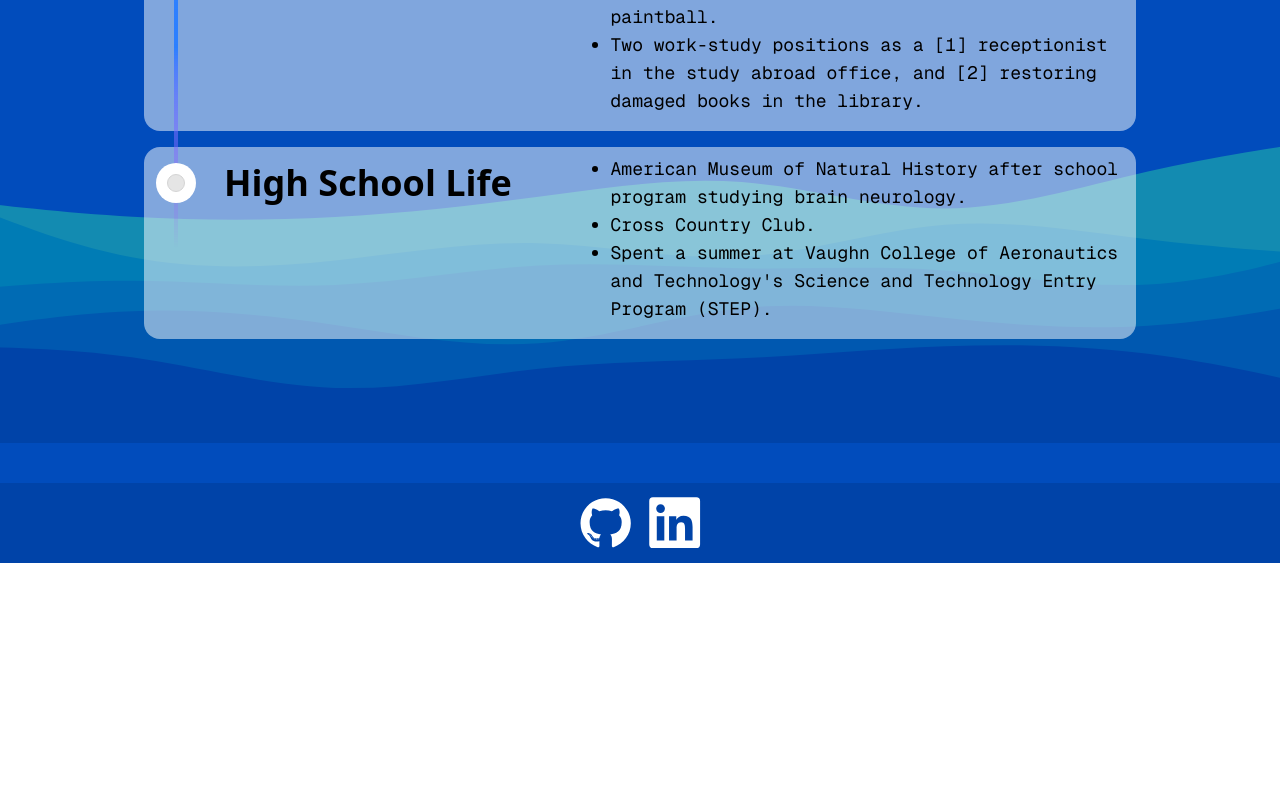
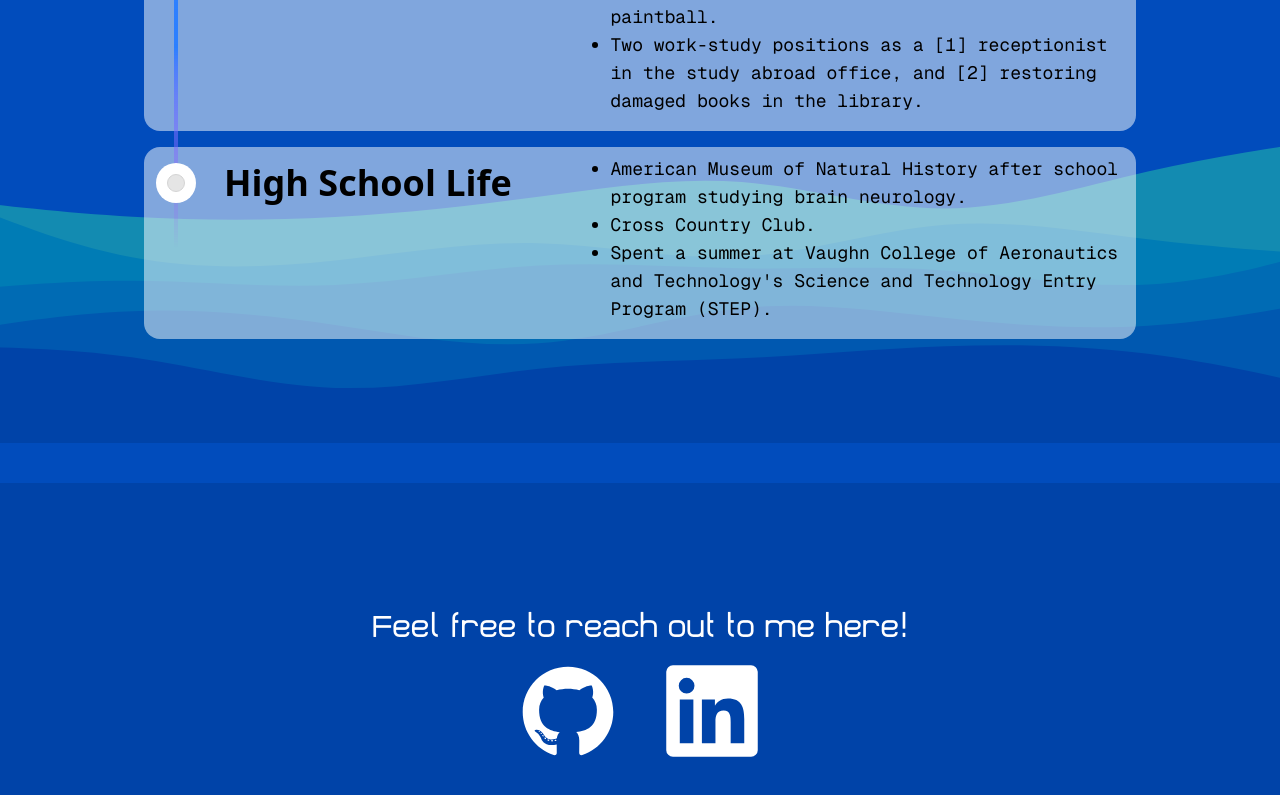
Before and after one commit to suzuhe481/portfolio-v3, a Next.js app: page / in a window 1280 px wide. Shown: the part 4570-5365 px from the top of the page. Before the commit the page ends 5133 px from the top, so only its background shows below. Built offline with nearby package versions, Linux system fonts and the light colour scheme.

Commit message:
style: style changes to current footer and changed it into the Contact component

```diff
--- a/src/app/page.tsx
+++ b/src/app/page.tsx
@@ -5,7 +5,7 @@ import { Hero } from "@/components/_main/Hero/Hero";
 import { TechStack } from "@/components/_main/TechStack/TechStack";
 import { Projects } from "@/components/_main/Projects/Projects";
 import { Experience } from "@/components/_main/Experience/Experience";
-import { Footer } from "@/components/_main/Footer/Footer";
+import { Contact } from "@/components/_main/Contact/Contact";
 
 export default function Home() {
   return (
@@ -15,7 +15,7 @@ export default function Home() {
       <TechStack />
       <Projects />
       <Experience />
-      <Footer />
+      <Contact />
     </>
   );
 }
--- /dev/null
+++ b/src/components/_main/Contact/Contact.tsx
@@ -0,0 +1,39 @@
+"use client";
+
+import { GitHubIcon } from "@/assets/icons/TechStackIcons";
+import { LinkedInIcon } from "@/assets/icons/PageIcons";
+
+import { motion } from "motion/react";
+
+export const Contact = () => {
+  return (
+    <div
+      id="contact"
+      className="flex flex-col gap-4 items-center justify-center bg-[#0043a8] h-full md:h-[50vh] py-12"
+    >
+      <p className="text-xl md:text-4xl text-center px-4 text-white font-plagiata">
+        Feel free to reach out to me here!
+      </p>
+      <div className="flex justify-center gap-12">
+        <motion.a
+          whileHover={{ y: -5, scale: 1.03 }}
+          whileTap={{ y: 5, scale: 1.03 }}
+          href="https://github.com/suzuhe481"
+          target="_blank"
+          rel="noopener noreferrer"
+        >
+          <GitHubIcon className="h-12 md:h-24 cursor-pointer" />
+        </motion.a>
+        <motion.a
+          whileHover={{ y: -5, scale: 1.03 }}
+          whileTap={{ y: 5, scale: 1.03 }}
+          href="https://www.linkedin.com/in/hector-suazo/"
+          target="_blank"
+          rel="noopener noreferrer"
+        >
+          <LinkedInIcon className="h-12 md:h-24 text-white cursor-pointer" />
+        </motion.a>
+      </div>
+    </div>
+  );
+};
```
